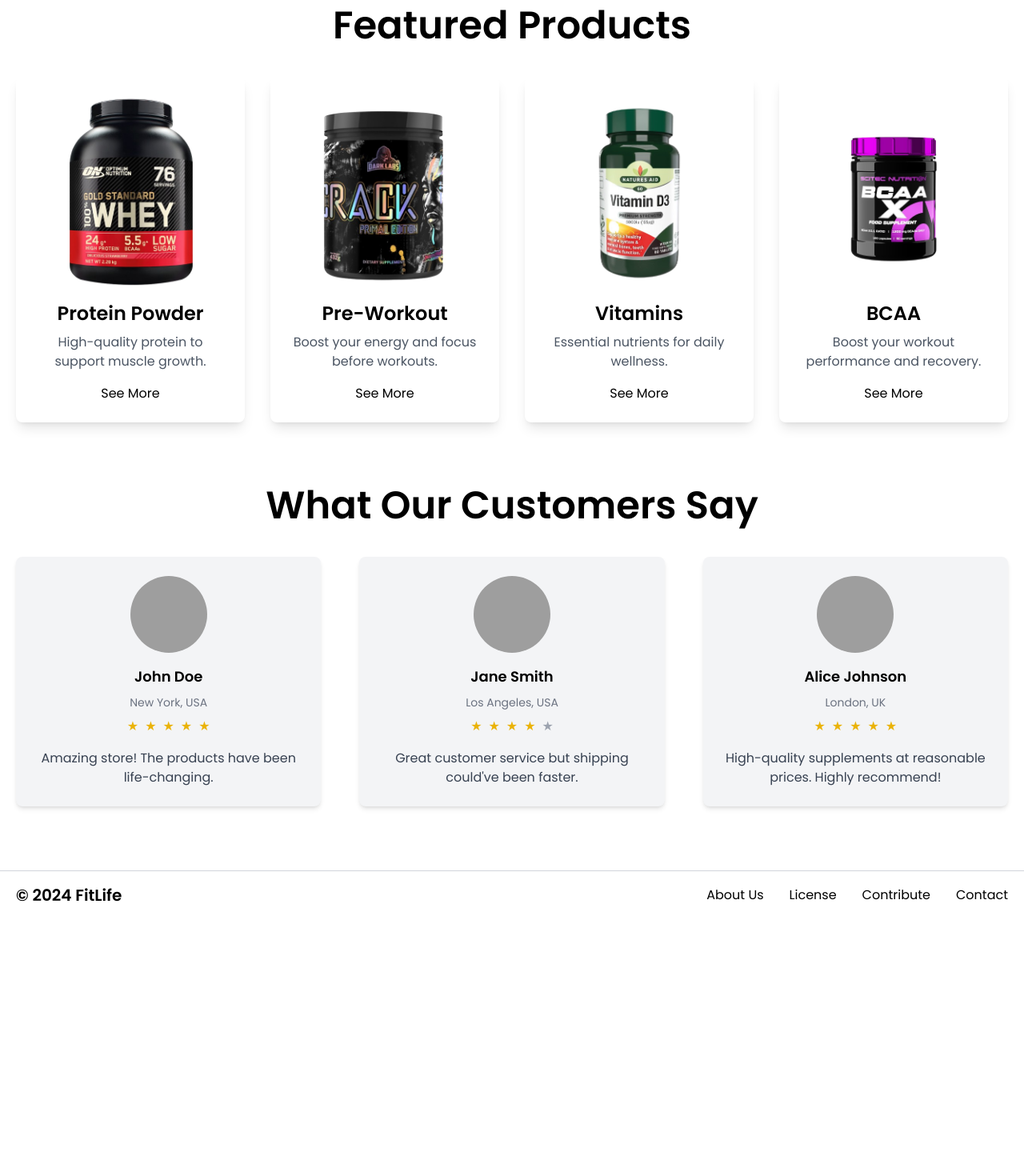
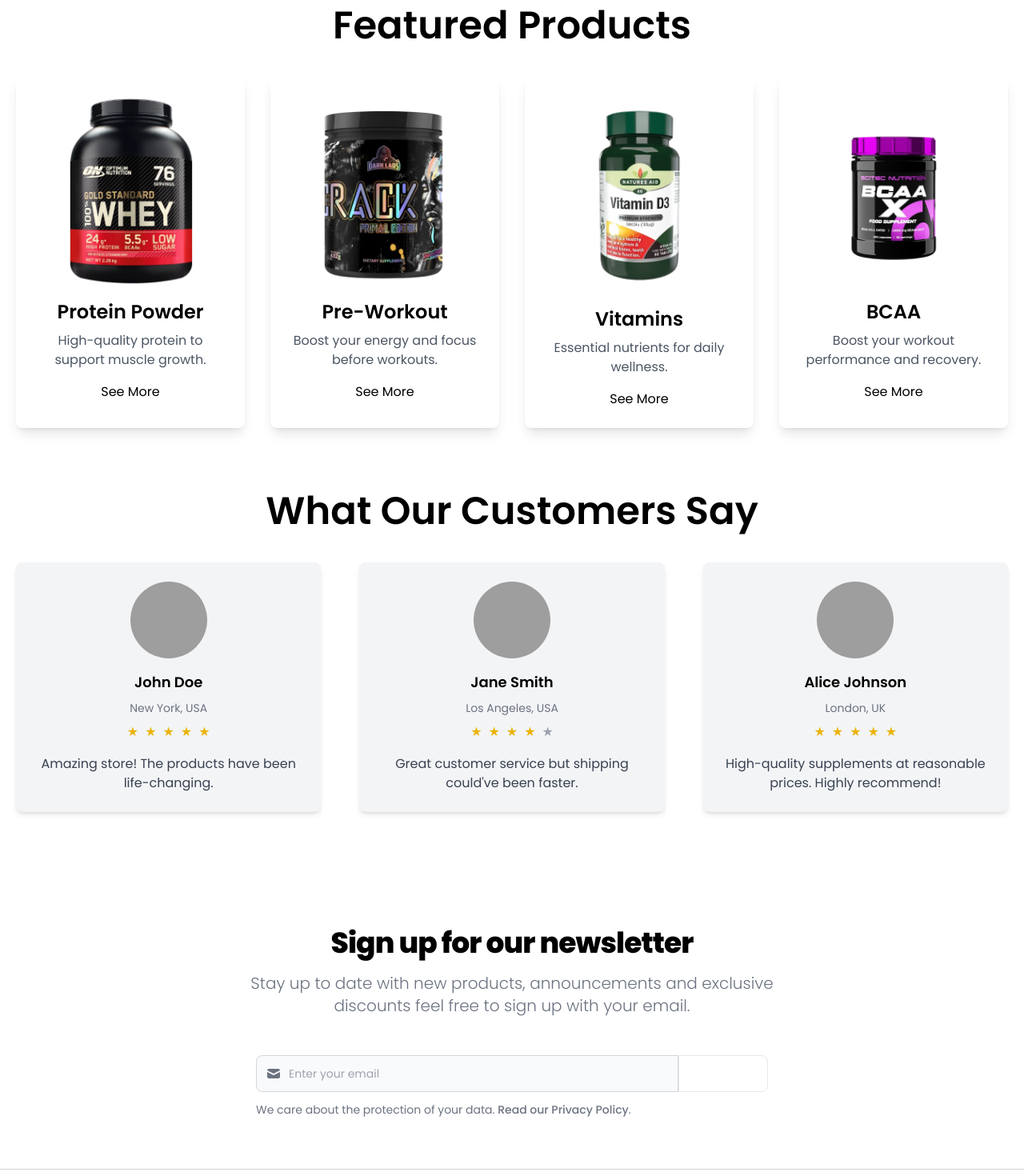
Before and after one commit to imtaki/FitLife, a Vue app: page / in a window 1280 px wide. Shown: the part 580-2050 px from the top of the page at 80% size. Before the commit the page ends 1729 px from the top, so only its background shows below. Built offline with nearby package versions, Linux system fonts and the light colour scheme; grey boxes are pictures that could not be loaded; the HTML template or start-up script is replaced by a standard one.

Commit message:
changed json, added cart view + products + newsletter

```diff
--- a/src/components/CardComponent.vue
+++ b/src/components/CardComponent.vue
@@ -32,7 +32,7 @@
       <img
         :src="image"
         alt="Product Image"
-        class="w-full h-60 object-cover rounded-t-lg mb-4"
+        class="w-full object-cover rounded-t-lg mb-4"
       />
       <h3 class="text-2xl font-semibold mb-2">{{ title }}</h3>
       <p class="text-gray-600 dark:text-gray-400 mb-4">{{ description }}</p>
--- a/src/products.json
+++ b/src/products.json
@@ -1,24 +1,132 @@
 {
   "products": [
     {
-        "title": "Protein Powder",
+      "category": "Protein Powder",
       "description": "High-quality protein to support muscle growth.",
-        "image": "/proteinpowder.png"
+      "image": "/optimum-nutrition.png",
+      "items": [
+        {
+          "title": "Optimum Nutrition Gold Standard Whey",
+          "description": "The ultimate whey protein for strength and recovery after every workout.",
+          "image": "/optimum-nutrition.png"
         },
         {
-        "title": "Pre-Workout",
-        "description": "Boost your energy and focus before workouts.",
-        "image": "/preworkout.png"
+          "title": "Dymatize ISO100",
+          "description": "Quick-absorbing protein isolate for peak muscle performance.",
+          "image": "/iso100.png"
         },
         {
-        "title": "Vitamins",
-        "description": "Essential nutrients for daily wellness.",
-        "image": "/vitamins.png"
+          "title": "MuscleTech Nitro-Tech",
+          "description": "Packed with whey and creatine for enhanced muscle growth and recovery.",
+          "image": "/muscletech-nitrotech.png"
         },
         {
-        "title": "BCAA",
+          "title": "BSN Syntha-6",
+          "description": "A smooth, flavorful protein blend for all-day nourishment.",
+          "image": "/bsn-syntha6.png"
+        },
+        {
+          "title": "MyProtein Impact Whey",
+          "description": "Affordable and versatile protein for daily fitness enthusiasts.",
+          "image": "/myprotein-impact.png"
+        }
+      ]
+    },
+    {
+      "category": "Pre-Workout",
+      "description": "Boost your energy and focus before workouts.",
+      "image": "/preworkout.png",
+      "items": [
+        {
+          "title": "Cellucor C4 Original",
+          "description": "Ignite your energy and dominate your workouts with explosive power.",
+          "image": "/c4-original.png"
+        },
+        {
+          "title": "GAT Sport Nitraflex",
+          "description": "A high-octane formula designed to push your limits.",
+          "image": "/gat-nitraflex.png"
+        },
+        {
+          "title": "Alani Nu Pre-Workout",
+          "description": "Clean energy in exciting flavors for a perfect pre-workout boost.",
+          "image": "/alani-nu-preworkout.png"
+        },
+        {
+          "title": "Pre JYM",
+          "description": "Precision-engineered for energy, endurance, and peak performance.",
+          "image": "/pre-jym.png"
+        },
+        {
+          "title": "Total War",
+          "description": "For athletes who demand intensity and results every session.",
+          "image": "/total-war.png"
+        }
+      ]
+    },
+    {
+      "category": "Vitamins",
+      "description": "Essential nutrients for daily wellness.",
+      "image": "/vitamins.png",
+      "items": [
+        {
+          "title": "Optimum Nutrition Opti-Men",
+          "description": "Comprehensive support for active men's daily health.",
+          "image": "/opti-men.png"
+        },
+        {
+          "title": "Optimum Nutrition Opti-Women",
+          "description": "Tailored multivitamins for vibrant women on the go.",
+          "image": "/opti-women.png"
+        },
+        {
+          "title": "Vitamin D3 5000 IU",
+          "description": "Essential for strong bones and immunity in every season.",
+          "image": "/vitamin-d3.png"
+        },
+        {
+          "title": "Nature Made Multivitamin",
+          "description": "Reliable and complete nutrition for overall wellness.",
+          "image": "/nature-made-multivitamin.png"
+        },
+        {
+          "title": "Emergen-C Vitamin C Powder",
+          "description": "Instant immune-boosting power with a refreshing citrus taste.",
+          "image": "/emergen-c.png"
+        }
+      ]
+    },
+    {
+      "category": "BCAA",
       "description": "Boost your workout performance and recovery.",
-        "image": "/bcaa.png"
+      "image": "/bcaa.png",
+      "items": [
+        {
+          "title": "Scivation Xtend BCAA",
+          "description": "Hydrate and fuel your recovery during intense workouts.",
+          "image": "/scivation-xtend.png"
+        },
+        {
+          "title": "Evlution Nutrition BCAA5000",
+          "description": "Optimized for endurance and post-workout repair.",
+          "image": "/evlution-bcaa5000.png"
+        },
+        {
+          "title": "Optimum Nutrition Essential Amino Energy",
+          "description": "Boost energy and focus while aiding muscle recovery.",
+          "image": "/on-amino-energy.png"
+        },
+        {
+          "title": "MusclePharm BCAA 3:1:2",
+          "description": "A scientifically balanced blend for lean muscle growth.",
+          "image": "/musclepharm-bcaa.png"
+        },
+        {
+          "title": "Rule 1 R1 BCAA",
+          "description": "Pure recovery support for athletes who demand the best.",
+          "image": "/rule1-r1-bcaa.png"
         }
       ]
     }
+  ]
+}
--- a/src/router/index.ts
+++ b/src/router/index.ts
@@ -2,6 +2,7 @@
 import HomeView from '@/views/HomeView.vue'
 import ProductsView from '@/views/ProductsView.vue'
 import ContactsView from '@/views/ContactView.vue'
+import CartView from '@/views/CartView.vue'
 
 const router = createRouter({
   history: createWebHistory(import.meta.env.BASE_URL),
@@ -20,7 +21,12 @@
       path: '/contact',
       name: 'Kontakt',
       component: ContactsView,
-    }
+    },
+    {
+      path: '/cart',
+      name: 'Kosik',
+      component: CartView,
+    },
   ],
 })
 
--- /dev/null
+++ b/src/views/CartView.vue
@@ -0,0 +1,13 @@
+<script lang="ts">
+export default {
+  name: 'CartView',
+}
+</script>
+
+<template>
+  <main>
+    <div class="min-h-screen w-full mt-5" >
+       Shopping cart
+    </div>
+  </main>
+</template>
--- a/src/views/HomeView.vue
+++ b/src/views/HomeView.vue
@@ -80,10 +80,10 @@
         <div
           class="grid max-w-screen-xl place-self-center mx-auto gap-8 grid-cols-1 sm:grid-cols-2 lg:grid-cols-4"
         >
-          <CardComponent
+        <CardComponent
             v-for="(product, index) in limitedProducts"
             :key="index"
-            :title="product.title"
+            :title="product.category"
             :description="product.description"
             :image="product.image"
             :isDark="isDark"
@@ -91,7 +91,6 @@
         </div>
       </section>
 
-      <!-- Testimonials Section -->
       <section class="mb-20 mt-20">
         <h1
           class="flex flex-row text-5xl items-center font-semibold justify-center mb-10"
@@ -113,6 +112,29 @@
           />
         </div>
       </section>
+      <section :class="isDark ? 'bg-black text-white' : 'bg-white text-black'" >
+        <div class="py-8 px-4 mx-auto max-w-screen-xl lg:py-16 lg:px-6">
+            <div class="mx-auto max-w-screen-md sm:text-center">
+                <h2 class="mb-4 text-sm tracking-tight font-extrabold  sm:text-4xl">Sign up for our newsletter</h2>
+                <p class="mx-auto mb-8 max-w-2xl font-light text-gray-500 md:mb-12 sm:text-xl ">Stay up to date with new products, announcements and exclusive discounts feel free to sign up with your email.</p>
+                <form>
+                    <div class="items-center mx-auto mb-3 space-y-4 max-w-screen-sm sm:flex sm:space-y-0">
+                        <div class="relative w-full">
+                            <label for="email" class="hidden mb-2 text-sm font-medium text-gray-900 ">Email address</label>
+                            <div class="flex absolute inset-y-0 left-0 items-center pl-3 pointer-events-none">
+                                <svg class="w-5 h-5 text-gray-500" fill="currentColor" viewBox="0 0 20 20" xmlns="http://www.w3.org/2000/svg"><path d="M2.003 5.884L10 9.882l7.997-3.998A2 2 0 0016 4H4a2 2 0 00-1.997 1.884z"></path><path d="M18 8.118l-8 4-8-4V14a2 2 0 002 2h12a2 2 0 002-2V8.118z"></path></svg>
+                            </div>
+                            <input class="block p-3 pl-10 w-full text-sm text-gray-900 bg-gray-50 rounded-lg border border-gray-300 sm:rounded-none sm:rounded-l-lg focus:ring-primary-500 focus:border-primary-500" placeholder="Enter your email" type="email" id="email" required="">
+                        </div>
+                        <div>
+                            <button type="submit" class="py-3 px-5 w-full text-sm bg-white font-medium text-center text-white bgrounded-lg border cursor-pointer bg-primary-700 border-primary-600 sm:rounded-none sm:rounded-r-lg hover:bg-primary-800 focus:ring-4 focus:ring-primary-300 dark:bg-black">Subscribe</button>
+                        </div>
+                    </div>
+                    <div class="mx-auto max-w-screen-sm text-sm text-left text-gray-500 newsletter-form-footer">We care about the protection of your data. <a href="#" class="font-medium text-primary-600 hover:underline">Read our Privacy Policy</a>.</div>
+                </form>
+            </div>
+        </div>
+    </section>
     </div>
   </main>
 </template>
--- a/src/views/ProductsView.vue
+++ b/src/views/ProductsView.vue
@@ -1,11 +1,41 @@
 <script lang="ts">
-import { defineComponent } from 'vue'
+import { defineComponent } from 'vue';
+import data from '@/products.json';
+import CardComponent from '@/components/CardComponent.vue';
 
 export default defineComponent({
   name: 'ProductsView',
-})
+  components: {
+    CardComponent,
+  },
+  setup() {
+    const products = data.products;
+    const allItems = products.flatMap(category => category.items.map(item => ({...item, category: category.category, })));
+    return {
+      allItems,
+    };
+  },
+});
 </script>
 
+
 <template>
-  <div class="min-h-screen w-full flex text-center mt-5">products</div>
+  <main class="container mx-auto min-h-screen">
+    <h1 class="text-5xl font-semibold text-center my-10">All Products</h1>
+    <div
+      class="grid gap-8 grid-cols-1 sm:grid-cols-2 lg:grid-cols-4 mb-10"
+    >
+      <CardComponent
+        v-for="(item, index) in allItems"
+        :key="index"
+        :title="item.title"
+        :description="item.description"
+        :image="item.image"
+      />
+    </div>
+  </main>
 </template>
+
+
+<style scoped>
+</style>
```
Also changed, not shown: public/iso100.png (added), public/optimum-nutrition.png (renamed from public/proteinpowder.png). Lines whose indentation alone changed are shown as unchanged.
